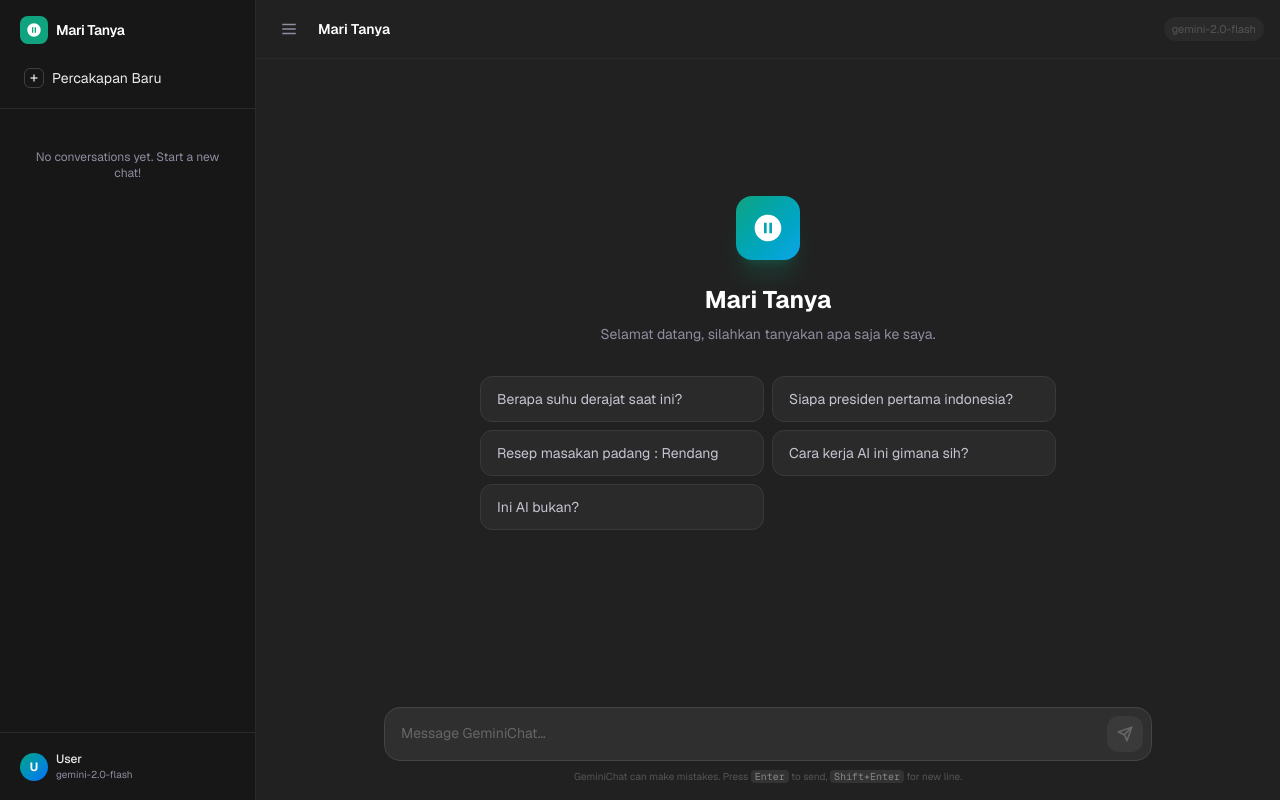
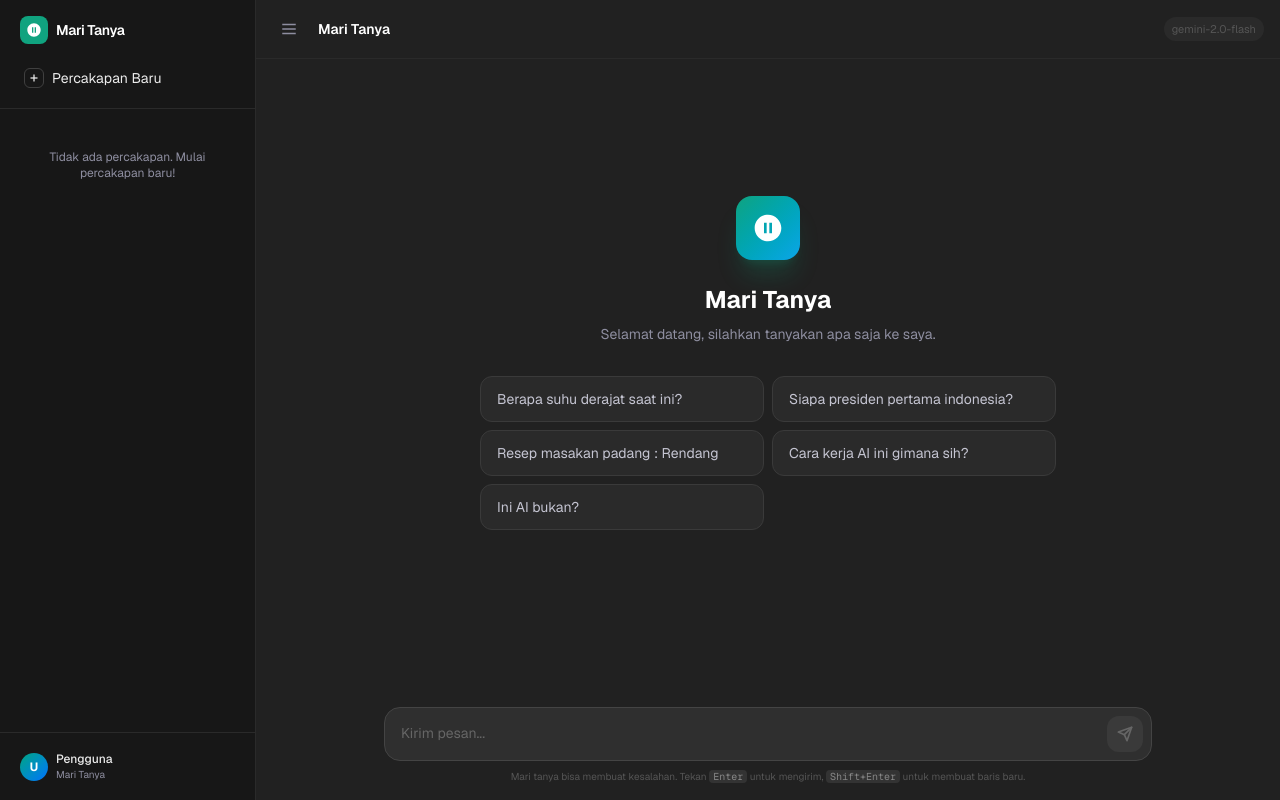
Before and after one commit to Ojannnn-prog/ai-chatbot, a Next.js app: page / in a window 1280 px wide. Built offline with nearby package versions, Linux system fonts and the light colour scheme.

Commit message:
Update lagi

```diff
--- a/src/components/ChatInput.tsx
+++ b/src/components/ChatInput.tsx
@@ -34,8 +34,7 @@ export default function ChatInput({ onSend, isStreaming, disabled }: ChatInputPr
     <div className="px-4 pb-4 pt-2">
       <div className="max-w-3xl mx-auto">
         <div
-          className={`relative flex items-end gap-2 rounded-2xl border transition-colors duration-200 bg-[#2f2f2f] ${
-            disabled
+          className={`relative flex items-end gap-2 rounded-2xl border transition-colors duration-200 bg-[#2f2f2f] ${disabled
             ? 'border-[#333] opacity-60'
             : 'border-[#444] focus-within:border-[#10a37f]'
             }`}
@@ -48,7 +47,7 @@ export default function ChatInput({ onSend, isStreaming, disabled }: ChatInputPr
             onChange={(e) => setValue(e.target.value)}
             onKeyDown={handleKeyDown}
             disabled={disabled || isStreaming}
-            placeholder={isStreaming ? 'GeminiChat is thinking…' : 'Message GeminiChat…'}
+            placeholder={isStreaming ? 'Mari tanya sedang berpikir...' : 'Kirim pesan...'}
             className="flex-1 resize-none bg-transparent text-[#ececec] placeholder:text-[#666] text-sm px-4 py-3.5 focus:outline-none max-h-48 overflow-y-auto leading-relaxed"
             style={{ minHeight: '52px' }}
           />
@@ -59,7 +58,7 @@ export default function ChatInput({ onSend, isStreaming, disabled }: ChatInputPr
               <button
                 id="stop-btn"
                 className="w-9 h-9 rounded-xl bg-[#404040] hover:bg-[#555] flex items-center justify-center transition-colors"
-                title="Stop generating"
+                title="Berhenti berpikir"
               >
                 <svg width="14" height="14" viewBox="0 0 24 24" fill="#ececec">
                   <rect x="5" y="5" width="14" height="14" rx="2" />
@@ -70,12 +69,11 @@ export default function ChatInput({ onSend, isStreaming, disabled }: ChatInputPr
                 id="send-btn"
                 onClick={handleSubmit}
                 disabled={!canSend}
-                className={`w-9 h-9 rounded-xl flex items-center justify-center transition-all duration-150 ${
-                  canSend
+                className={`w-9 h-9 rounded-xl flex items-center justify-center transition-all duration-150 ${canSend
                   ? 'bg-[#10a37f] hover:bg-[#0d8a6b] shadow-lg shadow-[#10a37f]/20'
                   : 'bg-[#3a3a3a] cursor-not-allowed'
                   }`}
-                title="Send message"
+                title="Kirim pesan"
               >
                 <svg
                   width="16" height="16" viewBox="0 0 24 24"
@@ -91,7 +89,7 @@ export default function ChatInput({ onSend, isStreaming, disabled }: ChatInputPr
         </div>
 
         <p className="text-center text-[10px] text-[#555] mt-2">
-          GeminiChat can make mistakes. Press <kbd className="px-1 rounded bg-[#333] text-[#888] font-mono">Enter</kbd> to send, <kbd className="px-1 rounded bg-[#333] text-[#888] font-mono">Shift+Enter</kbd> for new line.
+          Mari tanya bisa membuat kesalahan. Tekan <kbd className="px-1 rounded bg-[#333] text-[#888] font-mono">Enter</kbd> untuk mengirim, <kbd className="px-1 rounded bg-[#333] text-[#888] font-mono">Shift+Enter</kbd> untuk membuat baris baru.
         </p>
       </div>
     </div>
--- a/src/components/Sidebar.tsx
+++ b/src/components/Sidebar.tsx
@@ -53,7 +53,7 @@ export default function Sidebar({
       <div className="flex-1 overflow-y-auto py-2 px-2 space-y-0.5">
         {conversations.length === 0 && (
           <p className="text-xs text-[#8e8ea0] text-center mt-8 px-4">
-            No conversations yet. Start a new chat!
+            Tidak ada percakapan. Mulai percakapan baru!
           </p>
         )}
         {conversations
@@ -83,7 +83,7 @@ export default function Sidebar({
                     onDelete(conv.id);
                   }}
                   className="absolute right-2 top-1/2 -translate-y-1/2 p-1 rounded text-[#8e8ea0] hover:text-red-400 hover:bg-[#3a2a2a] transition-colors"
-                  title="Delete conversation"
+                  title="Hapus percakapan"
                 >
                   <svg width="13" height="13" viewBox="0 0 24 24" fill="none" stroke="currentColor" strokeWidth="2">
                     <polyline points="3 6 5 6 21 6" />
@@ -104,8 +104,8 @@ export default function Sidebar({
             U
           </div>
           <div className="flex-1 min-w-0">
-            <p className="text-xs text-[#ececec] font-medium truncate">User</p>
-            <p className="text-[10px] text-[#8e8ea0] truncate">gemini-2.0-flash</p>
+            <p className="text-xs text-[#ececec] font-medium truncate">Pengguna</p>
+            <p className="text-[10px] text-[#8e8ea0] truncate">Mari Tanya</p>
           </div>
         </div>
       </div>
```
Lines whose indentation alone changed are shown as unchanged.
